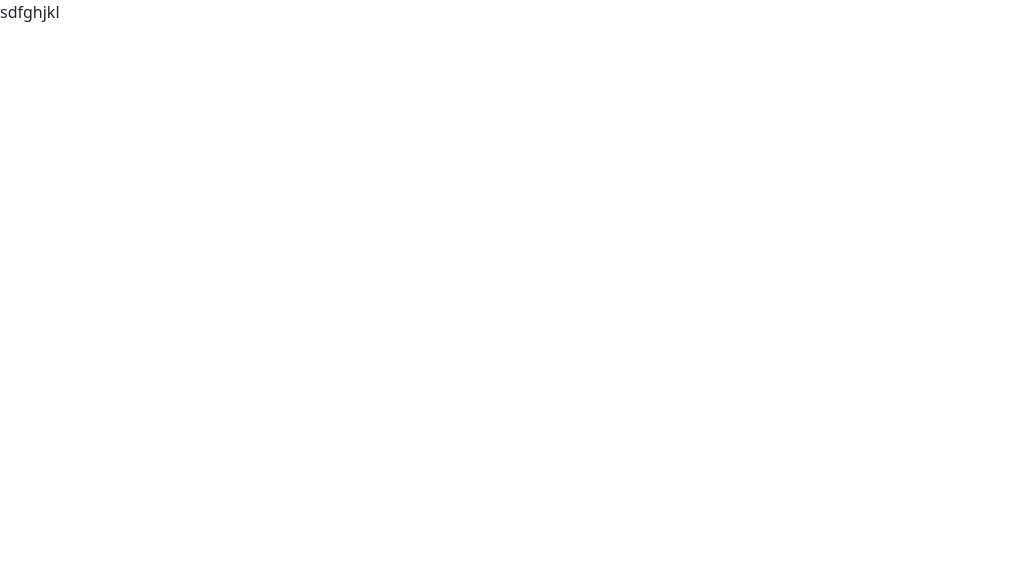
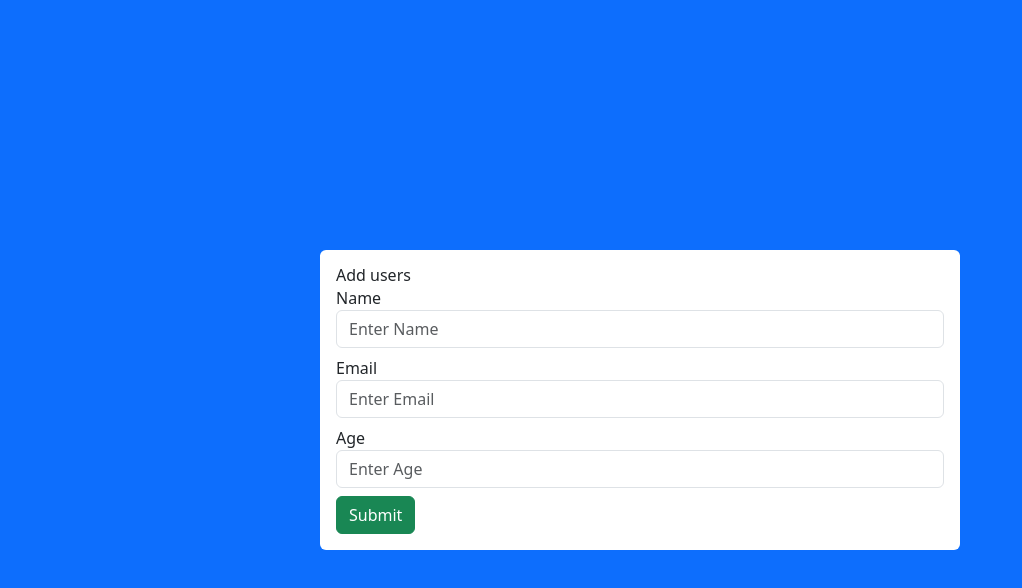
Before and after one commit to IsuruMJA99/Student_Management_System, a React (Vite) app in the folder client/: page /create in a window 1280 px wide. Shown: the top 588 px of the page, without its empty margins (0-1022 px from the left). Built offline with nearby package versions, Linux system fonts and the light colour scheme.

Commit message:
add create user

```diff
--- a/client/src/App.jsx
+++ b/client/src/App.jsx
@@ -9,6 +9,7 @@ import Navbar from './Component/Navbar'
 import 'bootstrap/dist/css/bootstrap.min.css'
 import CreateUser from './Component/CreateUser'
 import UpdateUser from './Component/UpdateUser'
+import User from './Component/User'
 
 
 function App() {
@@ -17,6 +18,7 @@ function App() {
     <BrowserRouter>
     <Routes>
       <Route exact path= "/home" element={<Home/>} ></Route>
+      <Route exact path= "/user" element={<User/>} ></Route>
       <Route exact path= "/create" element={<CreateUser/>} ></Route>
       <Route exact path= "/update" element={<UpdateUser/>} ></Route>
 
@@ -29,6 +31,7 @@ function App() {
 
 
 
+
     </Routes>
     </BrowserRouter>
   )
--- a/client/src/Component/CreateUser.jsx
+++ b/client/src/Component/CreateUser.jsx
@@ -1,11 +1,51 @@
-import React from 'react'
+import React,{useState} from 'react';
+import axios from 'axios'
+import { useNavigate } from 'react-router-dom';
 
-function CreateUser() {
-  return (
-    <div>
-      sdfghjkl
-    </div>
-  )
-}
+const CreateUser = () => {
+    const[name, setName] = useState()
+    const[email, setEmail] = useState()
+    const[age, setAge] = useState()
+    const navigate = useNavigate()
 
-export default CreateUser
+    const Submit =(e) =>{
+        e.preventDefault();
+        axios.post("http://localhost:3001/createUser",{name,email,age})
+        .then(result =>{
+            console.log(result)
+            navigate('/')
+
+        })
+        .catch(err =>console.log(err))
+    }
+
+    return (
+        <div className='d-flex vh-100 bg-primary justify-content-center align-items-center'>
+            <div className='w-50 bg-white rounded p-3'>
+                <form onSubmit={Submit}>
+                    <h2>Add users</h2>
+
+                    <div className='mb-2'>
+                        <label htmlFor="">Name</label>
+                        <input type='text' placeholder='Enter Name' className='form-control'
+                        onChange={(e) => setName(e.target.value)}/>
+                    </div>
+                    <div className='mb-2'>
+                         <label htmlFor="">Email</label>
+                         <input type='text' placeholder='Enter Email' className='form-control'
+                         onChange={(e) => setEmail(e.target.value)}/>
+                    </div>
+                    <div className='mb-2'>
+                        <label htmlFor="">Age</label>
+                        <input type='text' placeholder='Enter Age' className='form-control'
+                        onChange={(e) => setAge(e.target.value)}/>
+                    </div>
+                    <button className='btn btn-success'>Submit</button>
+                </form>
+            </div>
+
+        </div>
+    );
+};
+
+export default CreateUser;
--- a/client/src/Component/Home.jsx
+++ b/client/src/Component/Home.jsx
@@ -2,6 +2,8 @@ import axios from 'axios';
 import React, { useEffect, useState } from 'react';
 import { Navigate, Link, useNavigate } from 'react-router-dom';
 import Navbar from './Navbar';
+import CreateUser from './CreateUser';
+import User from './User';
 
 function Home () {
   const navigate = useNavigate();
@@ -30,6 +32,8 @@ function Home () {
   return (
 <>
     <Navbar/>
+    <User/>
+    <CreateUser/>
     <div>
       Home<br/>
 
--- /dev/null
+++ b/client/src/Component/User.jsx
@@ -0,0 +1,59 @@
+import React, {useEffect, useState} from 'react';
+import { Link } from 'react-router-dom';
+// import './user.css'
+import axios from 'axios'
+
+const Users = () => {
+const[users, setUsers] = useState([])
+
+useEffect(()=> {
+    axios.get('http://localhost:3001')
+    .then(result => setUsers(result.data))
+    .catch(err => console.log(err))
+},[] )
+
+const handleDelete =(id)=>{
+    axios.delete('http://localhost:3001/deleteUser/'+id)
+        .then(res =>{ console.log(res)
+    window.location.reload()})
+    .catch(err => console.log(err))
+}
+
+    return (
+        <div className="d-flex vh-100 bg-primary justify-content-center align-items-center">
+          <div className='w-50 bg-white rounded p-3' >
+            <Link to ="/create" className='btn btn-success'  >Add +</Link>
+            <table className='table'>
+                <thead>
+                    <tr>
+                        <th>Name</th>
+                        <th>Email</th>
+                        <th>Age</th>
+                        <th style={{ paddingLeft: '60px' }}>Action</th>
+                    </tr>
+                </thead>
+                <tbody>
+                    {
+                        users.map((user)=>{
+
+                            return <tr>
+                                <td>{user.name}</td>
+                                <td>{user.email}</td>
+                                <td>{user.age}</td>
+                                <td>
+                                <Link to = {`/Update/${user._id}`} className='btn btn-success' >Update</Link>
+                                    <button className='btn btn-danger'
+                                    onClick={(e)=> handleDelete(user._id)} >Delete </button>
+                                    {/* style={{ marginLeft: '20px' }} */}
+                                </td>
+                            </tr>
+                        })
+                    }
+                </tbody>
+            </table>
+          </div>
+        </div>
+    );
+};
+
+export default Users;
```
